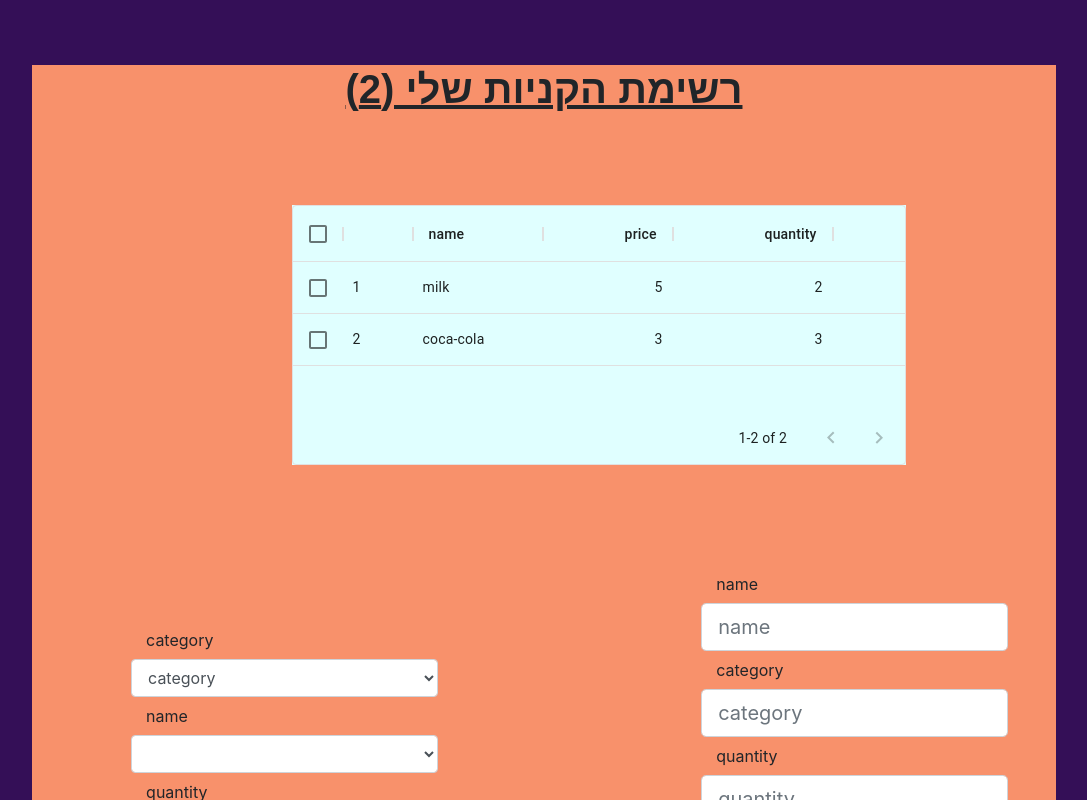
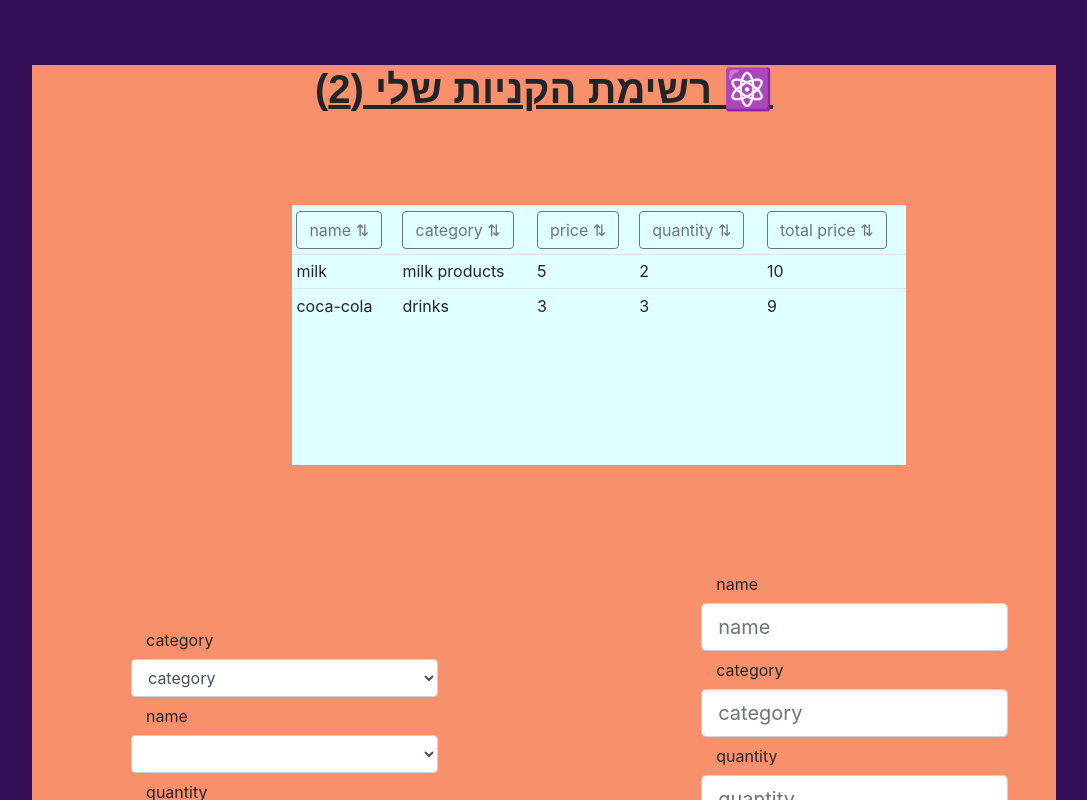
Before and after one commit to lielgerbi/shoppingBag, a React (Create React App) app: page / in a window 1280 px wide. Shown: the top 800 px of the page, without its empty margins (74-1161 px from the left). Built offline with nearby package versions, Linux system fonts and the light colour scheme.

Commit message:
dynamic table add

```diff
--- a/src/App.js
+++ b/src/App.js
@@ -1,20 +1,20 @@
 import React ,  {useState, useEffect} from "react"
-import { DataGrid } from '@material-ui/data-grid';
+// import { DataGrid } from '@material-ui/data-grid';
 import { useForm } from "react-hook-form";
 import 'bootstrap/dist/css/bootstrap.min.css';
 
 function App() {
-  const columns = [
-    { field: 'id', headerName: 'ID', width: 70 },
-    { field: 'name', sortable: false, headerName: 'name', width: 130 },
-    { field: 'price', headerName: 'price',type: 'number', width: 130 },
-    {
-      field: 'quantity',
-      headerName: 'quantity',
-      type: 'number',
-      width: 160
-    }
-  ];
+  // const columns = [
+  //   { field: 'id', headerName: 'ID', width: 70 },
+  //   { field: 'name', sortable: false, headerName: 'name', width: 130 },
+  //   { field: 'price', headerName: 'price',type: 'number', width: 130 },
+  //   {
+  //     field: 'quantity',
+  //     headerName: 'quantity',
+  //     type: 'number',
+  //     width: 160
+  //   }
+  // ];
   const { register ,handleSubmit} = useForm();
   const categories = ["meat",
                       "milk",
@@ -79,6 +79,11 @@ function App() {
     console.log(rows);
   }
 
+  function sortBy(colName){
+    setRows(rows.sort((a, b) => parseFloat(a.price) - parseFloat(b.price)));
+    console.log(rows)
+    debugger;
+  }
   if (error) {
     return <div>Error: {error.message}</div>;
   }
@@ -88,11 +93,39 @@ function App() {
       <div className={`frame`}>
       <div className={`data`}>
         <div>
-          <h1 className= {`title`}>רשימת הקניות שלי ({productsInBag})</h1>
+          <h1 className= {`title`}>רשימת הקניות שלי ({productsInBag}) ⚛️</h1>
           <div id="divInCenter">
-            <DataGrid rows={rows} columns={columns} pageSize={5} checkboxSelection />
+            {/* <DataGrid rows={rows} columns={columns} pageSize={5} checkboxSelection /> */}
+            <table class="table table-sm">
+          <tbody>
+            <tr>
+              <th scope="col">
+                <button type="button"  class="btn btn-outline-secondary">name ⇅</button></th>
+              <th scope="col">
+              <button type="button" class="btn btn-outline-secondary">category ⇅ </button></th>
+              <th scope="col">
+              <button type="button" onClick={() => sortBy("price")} class="btn btn-outline-secondary">price ⇅ </button></th>
+              <th scope="col">
+                <button type="button"  class="btn btn-outline-secondary">quantity ⇅</button></th>
+              <th scope="col">
+                <button type="button"  class="btn btn-outline-secondary">total price ⇅</button></th>
+            </tr>
+            {rows.map(item => {
+              return (
+                <tr>
+                  <td>{item.name}</td>
+                  <td>{item.category}</td>
+                  <td>{item.price}</td>
+                  <td>{item.quantity}</td>
+                  <td>{item.quantity * item.price}</td>
+                </tr>
+              );
+            })}
+          </tbody>
+        </table>
           </div>
         </div>
+
 
       <div id="divInleft">
       <form onSubmit={handleSubmit(onSubmitForm)}>
```
Also changed, not shown: 1 other file (tests, documents, lock files or other folders).
